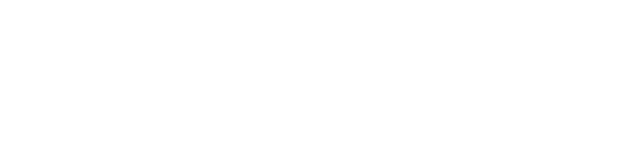
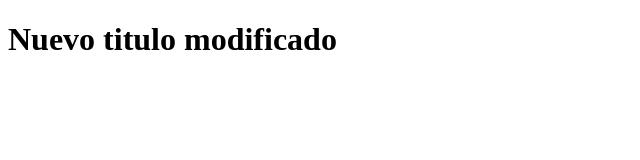
Before and after one commit to santiagopereyramarchetti/educacion_it, a plain HTML site: page ProyectoWeb/index.html in a window 1280 px wide. Shown: the whole page, without its empty margins (0-640 px from the left). Drawn offline with Linux system fonts and the light colour scheme.

Commit message:
ADD: Nuevo <h1>
Se cambio el texto

Tag asociado: v1.0

Modificadoo desde un rebase

```diff
--- a/ProyectoWeb/index.html
+++ b/ProyectoWeb/index.html
@@ -1,3 +1,5 @@
 <!DOCTYPE html>
 
+<h1>Nuevo titulo modificado</h1>
+
 </html>
```
